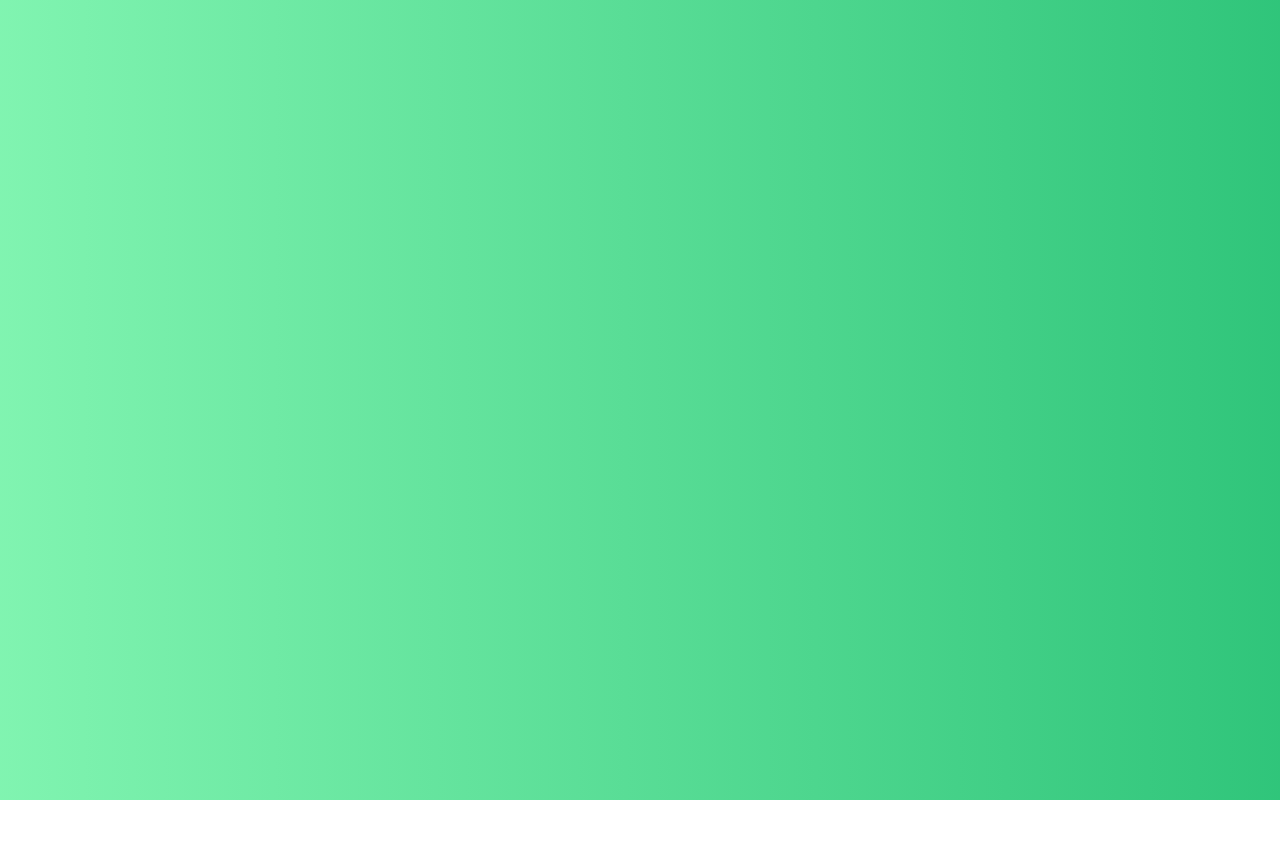
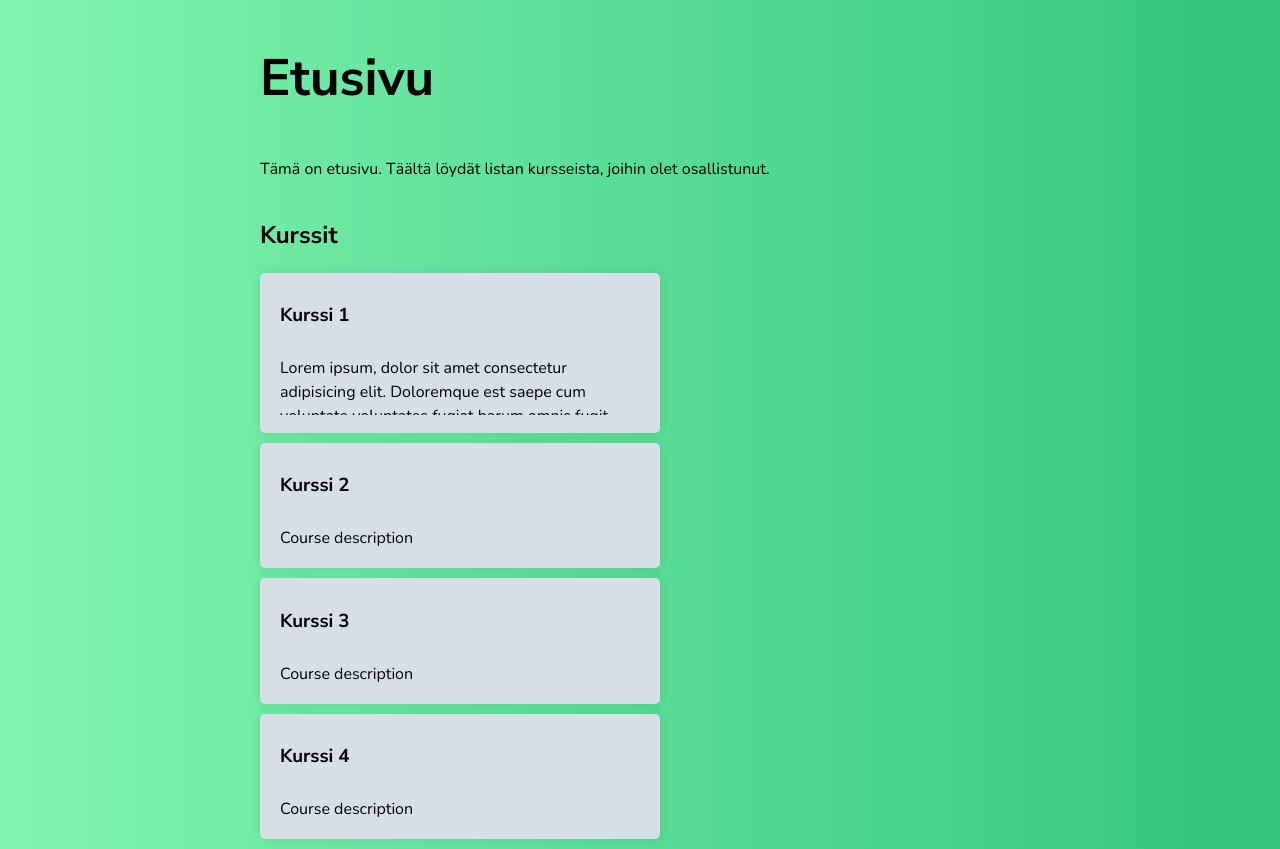
Before and after one commit to ofisch/tehtis, a React (Vite) app in the folder tehtis/: page /dashboard in a window 1280 px wide. Before the commit this address had no page. Before the commit the page ends 800 px from the top, so only its background shows below. Built offline with nearby package versions, Linux system fonts and the light colour scheme.

Commit message:
Add Dashboard component and update routing; upgrade React and TypeScript types

```diff
--- /dev/null
+++ b/tehtis/components/DashboardComponent.tsx
@@ -0,0 +1,48 @@
+import React from "react";
+import "../style/Dashboard.css";
+import "../style/root.css";
+import { motion } from "framer-motion";
+
+interface Course {
+  name: string;
+  description: string;
+}
+
+interface DashboardComponentProps {
+  courses: { [key: string]: Course };
+}
+
+export const DashboardComponent: React.FC<DashboardComponentProps> = ({
+  courses,
+}) => {
+  return (
+    <>
+      <motion.div
+        className="dashboard-content"
+        initial={{ opacity: 0, y: 10 }}
+        animate={{ opacity: 1, y: 0 }}
+        exit={{ opacity: 0, y: -10 }}
+        transition={{ duration: 0.2, delay: 0.3 }}
+      >
+        <h1>Etusivu</h1>
+        <p>
+          Tämä on etusivu. Täältä löydät listan kursseista, joihin olet
+          osallistunut.
+        </p>
+        <div className="courses">
+          <h2>Kurssit</h2>
+          <div className="course-list">
+            {Object.keys(courses).map((key) => {
+              return (
+                <div className="course" key={key}>
+                  <h3>{courses[key].name}</h3>
+                  <p>{courses[key].description}</p>
+                </div>
+              );
+            })}
+          </div>
+        </div>
+      </motion.div>
+    </>
+  );
+};
--- /dev/null
+++ b/tehtis/components/LoginComponent.tsx
@@ -0,0 +1,71 @@
+import React from "react";
+import { motion } from "framer-motion";
+import "../style/Login.css";
+
+interface LoginComponentProps {
+  handleRegister: () => void;
+}
+
+export const LoginComponent: React.FC<LoginComponentProps> = ({
+  handleRegister,
+}) => {
+  return (
+    <>
+      <div className="login-box">
+        <div className="login-box-content" key="login">
+          <h1>Tehtis</h1>
+          <motion.h3
+            initial={{ opacity: 0, x: -20 }}
+            animate={{ opacity: 1, x: 0 }}
+            exit={{ opacity: 0, x: 20 }}
+            transition={{ duration: 0.2 }}
+          >
+            Kirjaudu sisään jatkaaksesi
+          </motion.h3>
+          <form action="">
+            <motion.div
+              className="textbox"
+              initial={{ opacity: 0, x: -20 }}
+              animate={{ opacity: 1, x: 0 }}
+              exit={{ opacity: 0, x: 20 }}
+              transition={{ duration: 0.2 }}
+            >
+              <input type="text" placeholder="Sähköposti" name="email" />
+            </motion.div>
+            <motion.div
+              className="textbox"
+              initial={{ opacity: 0, x: -20 }}
+              animate={{ opacity: 1, x: 0 }}
+              exit={{ opacity: 0, x: 20 }}
+              transition={{ duration: 0.2, delay: 0.1 }}
+            >
+              <input type="password" placeholder="Salasana" name="password" />
+            </motion.div>
+            <motion.button
+              className="btn"
+              type="submit"
+              initial={{ opacity: 0, scale: 0.9 }}
+              animate={{ opacity: 1, scale: 1 }}
+              exit={{ opacity: 0, scale: 0.9 }}
+              transition={{ duration: 0.2, delay: 0.2 }}
+            >
+              Kirjaudu sisään
+            </motion.button>
+          </form>
+          <motion.div
+            className="no-account"
+            initial={{ opacity: 0, y: 10 }}
+            animate={{ opacity: 1, y: 0 }}
+            exit={{ opacity: 0, y: -10 }}
+            transition={{ duration: 0.2, delay: 0.3 }}
+          >
+            <p>Eikö sinulla ole tiliä?</p>
+            <a onClick={handleRegister} className="register-link">
+              Rekisteröidy
+            </a>
+          </motion.div>
+        </div>
+      </div>
+    </>
+  );
+};
--- a/tehtis/components/Register.tsx
+++ b/tehtis/components/RegisterComponent.tsx
@@ -2,7 +2,13 @@ import React from "react";
 import "../style/Login.css";
 import { motion } from "framer-motion";
 
-export const Register = ({ handleRegister }) => {
+interface RegisterComponentProps {
+  handleRegister: () => void;
+}
+
+export const RegisterComponent: React.FC<RegisterComponentProps> = ({
+  handleRegister,
+}) => {
   return (
     <>
       <div className="login-box">
@@ -35,15 +41,16 @@ export const Register = ({ handleRegister }) => {
             >
               <input type="password" placeholder="Salasana" name="password" />
             </motion.div>
-            <motion.input
+            <motion.button
               className="btn"
               type="submit"
-              value="Rekisteröidy"
               initial={{ opacity: 0, scale: 0.9 }}
               animate={{ opacity: 1, scale: 1 }}
               exit={{ opacity: 0, scale: 0.9 }}
               transition={{ duration: 0.2, delay: 0.2 }}
-            />
+            >
+              Rekisteröidy
+            </motion.button>
           </form>
           <motion.div
             className="no-account"
--- a/tehtis/src/App.tsx
+++ b/tehtis/src/App.tsx
@@ -2,6 +2,7 @@ import { BrowserRouter as Router, Routes, Route } from "react-router-dom";
 
 import { Login } from "../views/Login";
 import { Test } from "../views/Test";
+import { Dashboard } from "../views/Dashboard";
 
 export const App = () => {
   return (
@@ -9,6 +10,7 @@ export const App = () => {
       <Routes>
         <Route path="/" element={<Test />} />
         <Route path="/login" element={<Login />} />
+        <Route path="dashboard" element={<Dashboard />} />
       </Routes>
     </Router>
   );
--- /dev/null
+++ b/tehtis/style/Dashboard.css
@@ -0,0 +1,65 @@
+body {
+  background-color: var(--lightgreen);
+}
+
+.container {
+  height: auto;
+  display: flex;
+  justify-content: center; /* Centers horizontally */
+  align-items: flex-start; /* Aligns items at the top */
+  padding-top: 2vh; /* Adjust this value to move it higher */
+  margin-left: var(--horizontal-margin);
+  margin-right: var(--horizontal-margin);
+}
+
+@media screen and (max-width: 1200px) {
+  .container {
+    margin-left: 0;
+    margin-right: 0;
+  }
+}
+
+.dashboard-content {
+  display: flex;
+  flex-direction: column;
+  align-items: start;
+  max-width: 1200px;
+  padding: 0 20px;
+  color: var(--black);
+}
+
+.courses {
+}
+
+.course-list {
+}
+
+.course {
+  display: flex;
+  flex-direction: column;
+  justify-content: space-between;
+  align-items: start;
+  box-sizing: border-box;
+  max-width: 25em;
+  max-height: 10em;
+  padding: 10px 20px;
+  margin: 10px 0;
+  border-radius: 5px;
+  background-color: var(--aliceblue);
+  box-shadow: 0 0 10px rgba(0, 0, 0, 0.1);
+  transition: 0.3s;
+}
+
+.course:hover {
+  background-color: var(--emerald);
+  cursor: pointer;
+  scale: 1.05;
+  border: 2px solid black; /* Same thickness to avoid movement */
+  box-shadow: black 3px 3px;
+}
+
+.course p {
+  overflow: auto;
+  margin-top: 0.5em;
+  margin-bottom: 0.5em;
+}
--- /dev/null
+++ b/tehtis/style/root.css
@@ -0,0 +1,32 @@
+@import url("https://fonts.googleapis.com/css2?family=Nunito+Sans:ital,opsz,wght@0,6..12,200..1000;1,6..12,200..1000&family=PT+Sans:ital,wght@0,400;0,700;1,400;1,700&display=swap");
+@import url("https://fonts.googleapis.com/css2?family=Nunito+Sans:ital,opsz,wght@0,6..12,200..1000;1,6..12,200..1000&family=Nunito:ital,wght@0,200..1000;1,200..1000&family=PT+Sans:ital,wght@0,400;0,700;1,400;1,700&display=swap");
+
+:root {
+  --black: #000000;
+  --white: #ffffff;
+
+  --lightgreen: #82f4b1;
+  --emerald: #30c67c;
+
+  --bleudefrance: #3083dc;
+  --spacecadet: #111d4a;
+  --aliceblue: #d5dfe5;
+
+  --greengradient: linear-gradient(
+    90deg,
+    hsla(145, 84%, 73%, 1) 0%,
+    hsla(150, 61%, 48%, 1) 100%
+  );
+
+  --horizontal-margin: 15em;
+}
+
+h1,
+h2,
+h3 {
+  font-family: "Nunito Sans", sans-serif;
+}
+
+p {
+  font-family: "Nunito", sans-serif;
+}
--- /dev/null
+++ b/tehtis/views/Dashboard.tsx
@@ -0,0 +1,35 @@
+import React from "react";
+import "../style/Dashboard.css";
+import "../style/root.css";
+import { DashboardComponent } from "../components/DashboardComponent";
+
+export const Dashboard = () => {
+  // mockup-dataa kurssilistaan
+  const courses = {
+    course1: {
+      name: "Kurssi 1",
+      description:
+        "Lorem ipsum, dolor sit amet consectetur adipisicing elit. Doloremque est saepe cum voluptate voluptates fugiat harum omnis fugit dignissimos aperiam? Eos iure quae minima beatae tempore, minus nostrum eum commodi!n",
+    },
+    course2: {
+      name: "Kurssi 2",
+      description: "Course description",
+    },
+    course3: {
+      name: "Kurssi 3",
+      description: "Course description",
+    },
+    course4: {
+      name: "Kurssi 4",
+      description: "Course description",
+    },
+  };
+
+  return (
+    <>
+      <div className="container">
+        <DashboardComponent courses={courses} />
+      </div>
+    </>
+  );
+};
--- a/tehtis/views/Login.tsx
+++ b/tehtis/views/Login.tsx
@@ -1,7 +1,8 @@
 import React, { useState } from "react";
 import "../style/Login.css";
-import { Register } from "../components/Register"; // Ensure this path is correct
-import { motion, AnimatePresence } from "framer-motion";
+import { RegisterComponent } from "../components/RegisterComponent"; // Ensure this path is correct
+import { AnimatePresence } from "framer-motion";
+import { LoginComponent } from "../components/LoginComponent";
 
 export const Login = () => {
   const [toggleRegister, setToggleRegister] = useState(false);
@@ -15,65 +16,11 @@ export const Login = () => {
       <div className="container">
         <div className="login-box">
           <AnimatePresence mode="wait">
+            {/*näytetään joko kirjautumis- tai rekisteröitymisnäkymä*/}
             {toggleRegister ? (
-              <Register handleRegister={handleRegister} />
+              <RegisterComponent handleRegister={handleRegister} />
             ) : (
-              <div className="login-box-content" key="login">
-                <h1>Tehtis</h1>
-                <motion.h3
-                  initial={{ opacity: 0, x: -20 }}
-                  animate={{ opacity: 1, x: 0 }}
-                  exit={{ opacity: 0, x: 20 }}
-                  transition={{ duration: 0.2 }}
-                >
-                  Kirjaudu sisään jatkaaksesi
-                </motion.h3>
-                <form action="">
-                  <motion.div
-                    className="textbox"
-                    initial={{ opacity: 0, x: -20 }}
-                    animate={{ opacity: 1, x: 0 }}
-                    exit={{ opacity: 0, x: 20 }}
-                    transition={{ duration: 0.2 }}
-                  >
-                    <input type="text" placeholder="Sähköposti" name="email" />
-                  </motion.div>
-                  <motion.div
-                    className="textbox"
-                    initial={{ opacity: 0, x: -20 }}
-                    animate={{ opacity: 1, x: 0 }}
-                    exit={{ opacity: 0, x: 20 }}
-                    transition={{ duration: 0.2, delay: 0.1 }}
-                  >
-                    <input
-                      type="password"
-                      placeholder="Salasana"
-                      name="password"
-                    />
-                  </motion.div>
-                  <motion.input
-                    className="btn"
-                    type="submit"
-                    value="Kirjaudu sisään"
-                    initial={{ opacity: 0, scale: 0.9 }}
-                    animate={{ opacity: 1, scale: 1 }}
-                    exit={{ opacity: 0, scale: 0.9 }}
-                    transition={{ duration: 0.2, delay: 0.2 }}
-                  />
-                </form>
-                <motion.div
-                  className="no-account"
-                  initial={{ opacity: 0, y: 10 }}
-                  animate={{ opacity: 1, y: 0 }}
-                  exit={{ opacity: 0, y: -10 }}
-                  transition={{ duration: 0.2, delay: 0.3 }}
-                >
-                  <p>Eikö sinulla ole tiliä?</p>
-                  <a onClick={handleRegister} className="register-link">
-                    Rekisteröidy
-                  </a>
-                </motion.div>
-              </div>
+              <LoginComponent handleRegister={handleRegister} />
             )}
           </AnimatePresence>
         </div>
```
Also changed, not shown: tehtis/package.json (+4 -4 lines), 1 other file (tests, documents, lock files or other folders).
